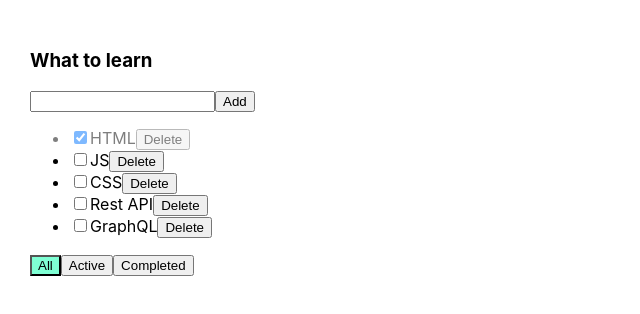
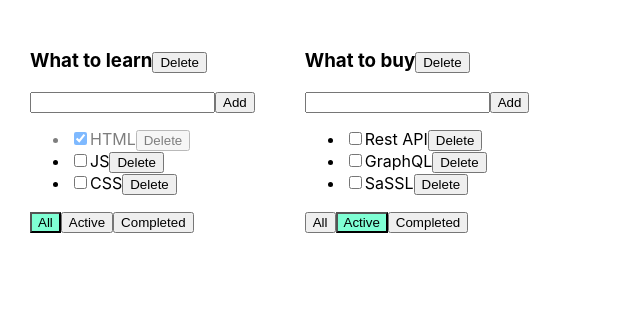
Before and after one commit to AlexKovaliov/TodoList, a React (Create React App) app: page / in a window 1280 px wide. Shown: the top 314 px of the page, without its empty margins (0-640 px from the left). Built offline with nearby package versions, Linux system fonts and the light colour scheme.

Commit message:
added second "Todolist", added ability to remove "Todolist", asynchronous behavior of both "Todolist", refactoring

```diff
--- a/src/App.tsx
+++ b/src/App.tsx
@@ -4,66 +4,118 @@ import {TodoList} from "./TodoList";
 import {v1} from "uuid";
 
 export type TaskType = {
-    id: string,
-    title: string,
+    id: string
+    title: string
     isDone: boolean
 };
 
 export type FilterValuesType = "all" | "active" | "completed";
 
+type TodoListGeneralType = {
+    id: string
+    title: string
+    filter: FilterValuesType
+}
+
+type TaskStateType = {
+    [key: string]: Array<TaskType>
+}
+
 function App() {
 
-    let [tasks, setTasks] = useState <Array<TaskType>> ([
+    /*let [tasks, setTasks] = useState<Array<TaskType>>([
+
+
+    ]);*/
+
+    let todoListID1 = v1();
+    let todoListID2 = v1();
+
+    let [todoLists, setTodoLists] = useState<Array<TodoListGeneralType>>([
+        {id: todoListID1, title: "What to learn", filter: "all"},
+        {id: todoListID2, title: "What to buy", filter: "active"},
+    ])
+
+
+    let [tasks, setTasks] = useState<TaskStateType>({
+        [todoListID1]: [     //[todoListID1] используем вместо имени т.к ID всегда есть у таски
             {id: v1(), title: "HTML", isDone: true},
             {id: v1(), title: "JS", isDone: false},
             {id: v1(), title: "CSS", isDone: false},
+        ],
+        [todoListID2]: [
             {id: v1(), title: "Rest API", isDone: false},
             {id: v1(), title: "GraphQL", isDone: false},
-    ]);
+            {id: v1(), title: "SaSSL", isDone: false},
+        ],
+    });
 
-    let [filter, setFilter] = useState<FilterValuesType>("all")
+    /*let [filter, setFilter] = useState<FilterValuesType>("all")*/
 
-    function removeTask(taskId: string) {
-        let filteredTasks = tasks.filter((t) => t.id !== taskId)
-        setTasks(filteredTasks);
+    function removeTask(taskId: string, todoListID: string) {
+        let todoListTasks = tasks[todoListID];
+        tasks[todoListID] = todoListTasks.filter(t => t.id !== taskId);
+        setTasks({...tasks});
     }
 
-    function changeStatus(id: string, isDone: boolean) {
-       let task = tasks.find(t => t.id === id);
+    function changeStatus(id: string, isDone: boolean, todoListID: string) {
+        let todoListTasks = tasks[todoListID];
+        let task = todoListTasks.find(t => t.id === id);
         if (task) {
             task.isDone = isDone;
-           setTasks([...tasks]);
+            setTasks({...tasks});
         }
     }
 
-    function addTask(newTaskName: string) {
-        let newTask = {id: v1(), title: newTaskName, isDone: false}
-        let newTasks = [newTask, ...tasks]; // ... - это спред оператор
-        setTasks(newTasks);
+    function addTask(newTaskName: string, todoListID: string) {
+        let newTask = {id: v1(), title: newTaskName, isDone: false};
+        let todoListTasks = tasks[todoListID];
+        tasks[todoListID] = [newTask, ...todoListTasks]; // ... - это спред оператор
+        setTasks({...tasks});
     }
 
-    function changeFilter(newFilterValue: FilterValuesType) {
-        setFilter(newFilterValue);
+    function changeFilter(value: FilterValuesType, todoListID: string) {
+        let todoList = todoLists.find(tl => tl.id === todoListID);
+        if (todoList) {
+            todoList.filter = value;
+            setTodoLists([...todoLists])
+        }
     }
 
-    let tasksForTodoList = tasks;
-    if (filter === "active") {
-        tasksForTodoList = tasks.filter(t => t.isDone === false)
+    function removeTodoList(todoListID: string) {
+        delete tasks[todoListID];
+        setTasks({...tasks});
+        setTodoLists(todoLists.filter(tl => tl.id !== todoListID));
     }
-    if (filter === "completed") {
-        tasksForTodoList = tasks.filter(t => t.isDone === true)
-    }
+
     return (
         <div className="App">
+            {todoLists.map(tl => {
+
+                let tasksForTodoList = tasks[tl.id];
+                if (tl.filter === "active") {
+                    tasksForTodoList = tasks[tl.id].filter(t => t.isDone === false)
+                }
+                if (tl.filter === "completed") {
+                    tasksForTodoList = tasks[tl.id].filter(t => t.isDone === true)
+                }
+
+                return (
                     <TodoList
-                title="What to learn"
+                        key={tl.id}
+                        id={tl.id}
+                        title={tl.title}
                         tasks={tasksForTodoList}
                         removeTask={removeTask}
                         changeFilter={changeFilter}
                         addTask={addTask}
                         changeStatus={changeStatus}
-                filter={filter}
+                        filter={tl.filter}
+                        removeTodoList={removeTodoList}
                     />
+                )
+            })
+            }
         </div>
     );
 }
--- a/src/TodoList.tsx
+++ b/src/TodoList.tsx
@@ -2,25 +2,27 @@ import React, {useState, ChangeEvent, KeyboardEvent} from "react";
 import {FilterValuesType, TaskType} from "./App";
 
 type PropsType = {
+    id: string
     title: string
     filter: FilterValuesType
     tasks: Array<TaskType>
-    addTask: (newTaskName: string) => void
-    removeTask: (taskId: string) => void
-    changeFilter: (newFilterValue: FilterValuesType) => void
-    changeStatus: (id: string, isDone: boolean) => void
+    addTask: (newTaskName: string, todoListID: string) => void
+    removeTask: (taskId: string, todoListID: string) => void
+    changeFilter: (newFilterValue: FilterValuesType, todoListID: string) => void
+    changeStatus: (id: string, isDone: boolean, todoListID: string) => void
+    removeTodoList: (todoListID: string) => void
 }
 
 export function TodoList(props: PropsType) {
-    let [taskName, setTaskName] = useState <string> ("");
-    let [error, setError] = useState <string | null> (null);
+    let [taskName, setTaskName] = useState<string>("");
+    let [error, setError] = useState<string | null>(null);
 
     let addTask = () => {
         if (taskName.trim()) {
-            props.addTask(taskName.trim());
+            props.addTask(taskName.trim(), props.id);
             setTaskName("");
         } else {
-            setError("Title is required! (Write something)")
+            setError("Title is required! (Write smth)")
         }
     }
 
@@ -31,26 +33,34 @@ export function TodoList(props: PropsType) {
 
 
     function onAddTaskKeyPressed(event: KeyboardEvent<HTMLInputElement>) {
-        if(event.key === "Enter"){addTask()} // event - обьект события
+        if (event.key === "Enter") {
+            addTask()
+        } // event - обьект события
     }
 
     function onAllClickHeanler() {
-        props.changeFilter("all")
+        props.changeFilter("all", props.id);
     }
 
     function onActiveClickHeanler() {
-        props.changeFilter("active")
+        props.changeFilter("active", props.id);
     }
 
     function onACompletedlickHeanler() {
-        props.changeFilter("completed")
+        props.changeFilter("completed", props.id);
+    }
+
+    function onClickRemoveTodoList() {
+        props.removeTodoList(props.id);
     }
 
     /*let classForAllBtn = */
 
     return (
         <div>
-            <h3>{props.title}</h3>
+            <h3>{props.title}
+                <button style={{cursor: "pointer"}} onClick={onClickRemoveTodoList}>Delete</button>
+            </h3>
 
             <div>
                 <input
@@ -60,26 +70,28 @@ export function TodoList(props: PropsType) {
                     onKeyPress={onAddTaskKeyPressed}
                     className={error ? "error" : ""} //тернарный оператор
                 />
-                <button onClick={addTask}>Add</button>
+                <button style={{cursor: "pointer"}} onClick={addTask}>Add</button>
                 {error && <div className={"error-message"}>{error}</div>}
             </div>
 
             <ul>
                 {props.tasks.map((t) => {
-                    let removeTask = () => {props.removeTask(t.id)};
+                    let removeTask = () => {
+                        props.removeTask(t.id, props.id)
+                    };
                     let changeStatus = (event: ChangeEvent<HTMLInputElement>) => {
                         let newCheckBoxValue = event.currentTarget.checked;
-                        props.changeStatus(t.id, newCheckBoxValue)
+                        props.changeStatus(t.id, newCheckBoxValue, props.id)
                     }
                     return (
-                        <li key={t.id} className={ t.isDone ? "is-done" : ""}>
+                        <li key={t.id} className={t.isDone ? "is-done" : ""}>
                             <input
                                 type="checkbox"
                                 checked={t.isDone}
                                 onChange={changeStatus}
                             />
                             <span>{t.title}</span>
-                            <button onClick={removeTask}>Delete</button>
+                            <button style={{cursor: "pointer"}} onClick={removeTask}>Delete</button>
                         </li>
                     )
 
@@ -88,15 +100,18 @@ export function TodoList(props: PropsType) {
 
             <div>
 
-                <button
-                    className={props.filter === "all" ? "active" : ""}
-                    onClick={onAllClickHeanler}>All</button>
-                <button
-                    className={props.filter === "active" ? "active" : ""}
-                    onClick={onActiveClickHeanler}>Active</button>
-                <button
-                    className={props.filter === "completed" ? "active" : ""}
-                    onClick={onACompletedlickHeanler}>Completed</button>
+                <button style={{cursor: "pointer"}}
+                        className={props.filter === "all" ? "active" : ""}
+                        onClick={onAllClickHeanler}>All
+                </button>
+                <button style={{cursor: "pointer"}}
+                        className={props.filter === "active" ? "active" : ""}
+                        onClick={onActiveClickHeanler}>Active
+                </button>
+                <button style={{cursor: "pointer"}}
+                        className={props.filter === "completed" ? "active" : ""}
+                        onClick={onACompletedlickHeanler}>Completed
+                </button>
             </div>
 
         </div>
```
Also changed, not shown: src/App.css (indentation only). Lines whose indentation alone changed are shown as unchanged.
